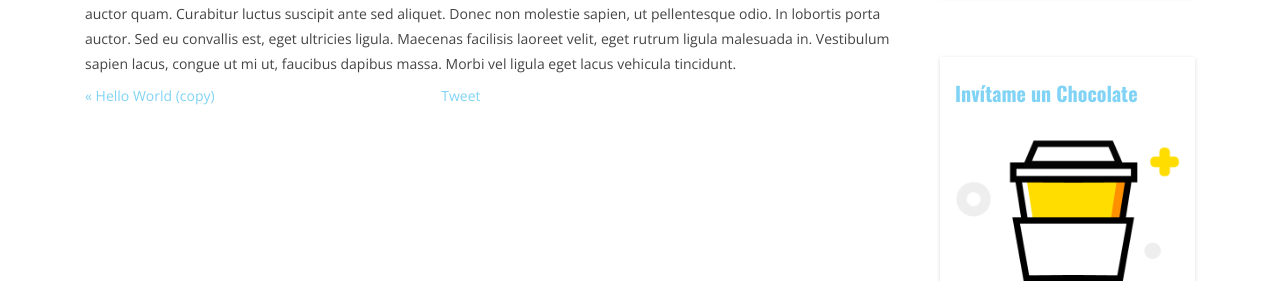
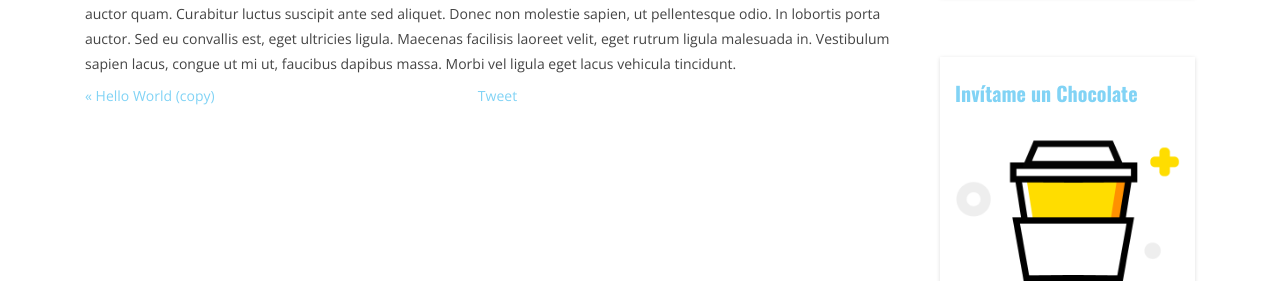
Before and after one commit to MarianoOG/marianoog.github.io, a Jekyll site: the page built from _posts/2019-08-04-hello-world.md, in a window 1280 px wide. Shown: the part 1196-1477 px from the top of the page. Built offline with Jekyll 4.4.1, drawn with Linux system fonts in a browser that asks for light colours; comment, search, counter and statistics services are not loaded.

Commit message:
text alignment added

```diff
--- a/_includes/themes/bootstrap/post.html
+++ b/_includes/themes/bootstrap/post.html
@@ -50,12 +50,12 @@
                 {% endif %}
             </div>
 
-            <div class="order-sm-last col-sm-12 col-md-2">
+            <div class="text-center order-sm-last col-sm-12 col-md-2">
                 <script async src="https://platform.twitter.com/widgets.js" charset="utf-8"></script>
-                <a href="https://twitter.com/share?ref_src=twsrc%5Etfw" class="twitter-share-button" data-text="{{ page.tagline }}" data-url="{{ page.url }}" data-via="mariano_og" data-related="mariano_og" data-show-count="false">Tweet</a>
+                <a href="https://twitter.com/share?ref_src=twsrc%5Etfw" class="twitter-share-button" data-text="{{ page.tagline }}" data-url="{{ site.url }}{{ page.url }}" data-via="mariano_og" data-related="mariano_og" data-show-count="false">Tweet</a>
             </div>
 
-            <div class="col-sm-12 col-md-5">
+            <div class="text-right col-sm-12 col-md-5">
                 {% if page.next.url %}
                     <a class="next" href="{{page.next.url}}">{{page.next.title}} &raquo;</a>
                 {% endif %}
```
